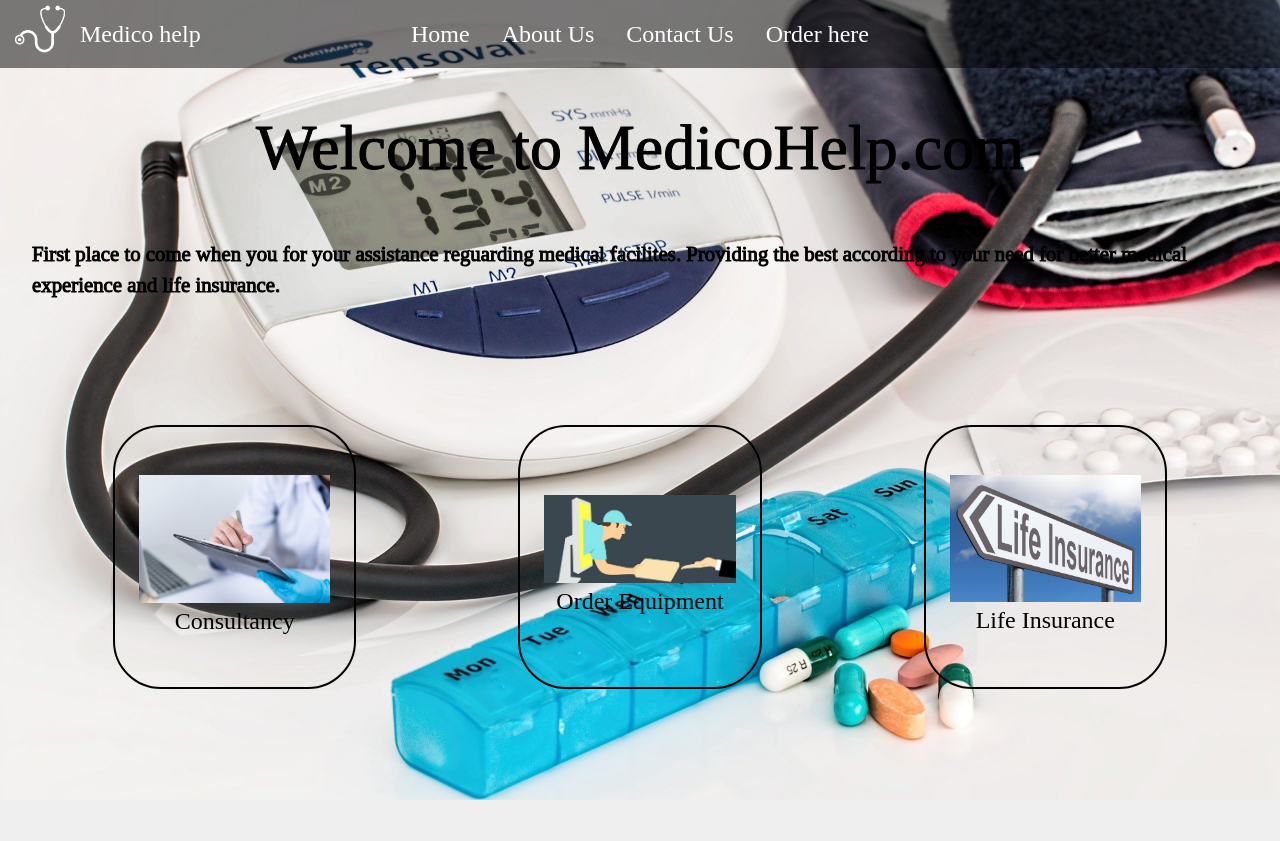
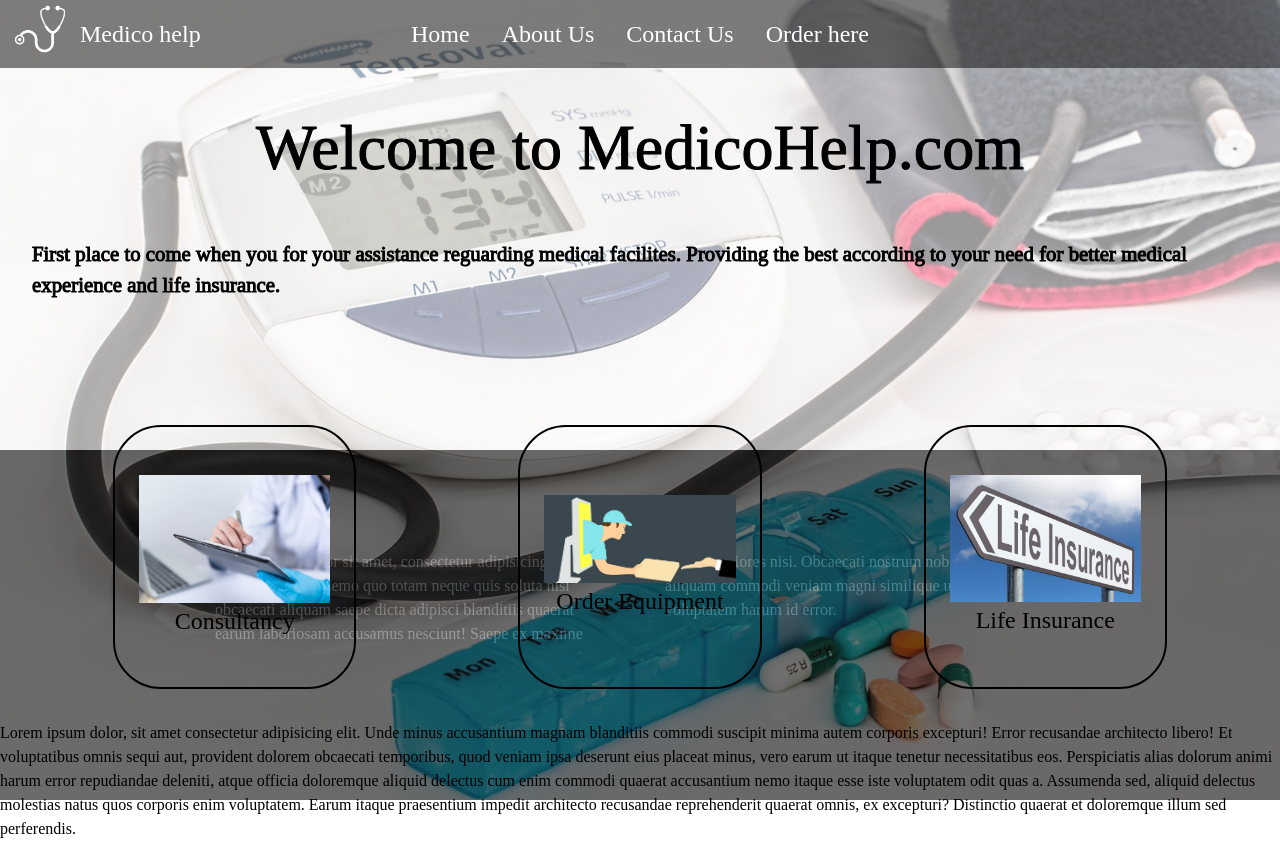
Before and after one commit to saransh1999/phpproject, a PHP site: page / in a window 1280 px wide. Before the commit the page ends 800 px from the top, so only its background shows below. Run offline with PHP 8.4, Linux system fonts and the light colour scheme.

Commit message:
4 commit

```diff
--- a/index.php
+++ b/index.html
@@ -40,6 +40,14 @@
             <div class="box center"><img src="img/life-insurance.jpg" alt="">Life Insurance</div>
         </div>
     </section>
+    <span>Lorem ipsum dolor, sit amet consectetur adipisicing elit. Unde minus accusantium magnam blanditiis commodi
+        suscipit minima autem corporis excepturi! Error recusandae architecto libero! Et voluptatibus omnis sequi aut,
+        provident dolorem obcaecati temporibus, quod veniam ipsa deserunt eius placeat minus, vero earum ut itaque
+        tenetur necessitatibus eos. Perspiciatis alias dolorum animi harum error repudiandae deleniti, atque officia
+        doloremque aliquid delectus cum enim commodi quaerat accusantium nemo itaque esse iste voluptatem odit quas a.
+        Assumenda sed, aliquid delectus molestias natus quos corporis enim voluptatem. Earum itaque praesentium impedit
+        architecto recusandae reprehenderit quaerat omnis, ex excepturi? Distinctio quaerat et doloremque illum sed
+        perferendis.</span>
     <footer class="fixed_footer">
         <div class="content">
             <p>Lorem ipsum dolor sit amet, consectetur adipisicing elit. Debitis ducimus nemo quo totam neque quis
--- a/style.css
+++ b/style.css
@@ -89,8 +89,21 @@
     z-index: -2;
     background-size: cover;
     background-position: center;
-    /* opacity: 40%; */
+    opacity: 40%;
 }
+/* .body::after {
+    content: "";
+    background-color: white;
+    position: absolute;
+    top: 0px;
+    left: 0px;
+    height: 100%;
+    width: 100%;
+    z-index: -3;
+    background-size: cover;
+    background-position: center;
+    opacity: 100%;
+} */
 
 #home {
     display: flex;
```
